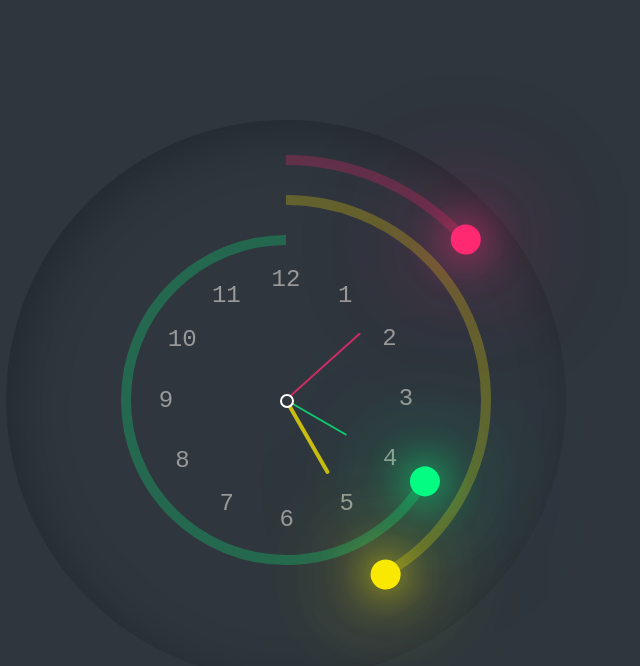
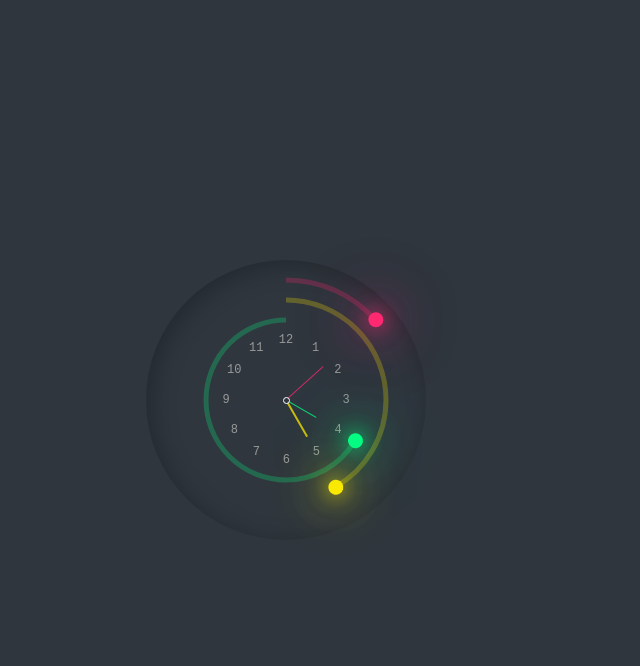
Before and after one commit to hungne2k3/clock, a plain HTML site: page index.html in a window 1280 px wide. Shown: the whole page, without its empty margins (354-994 px from the left). Drawn offline with Linux system fonts and the light colour scheme.

Commit message:
upload ui

```diff
--- a/style.css
+++ b/style.css
@@ -17,7 +17,7 @@ body {
     width: 280px;
     height: 280px;
     border-radius: 50%;
-    scale: 2;
+    /* scale: 1; */
     display: flex;
     justify-content: center;
     align-items: center;
```
